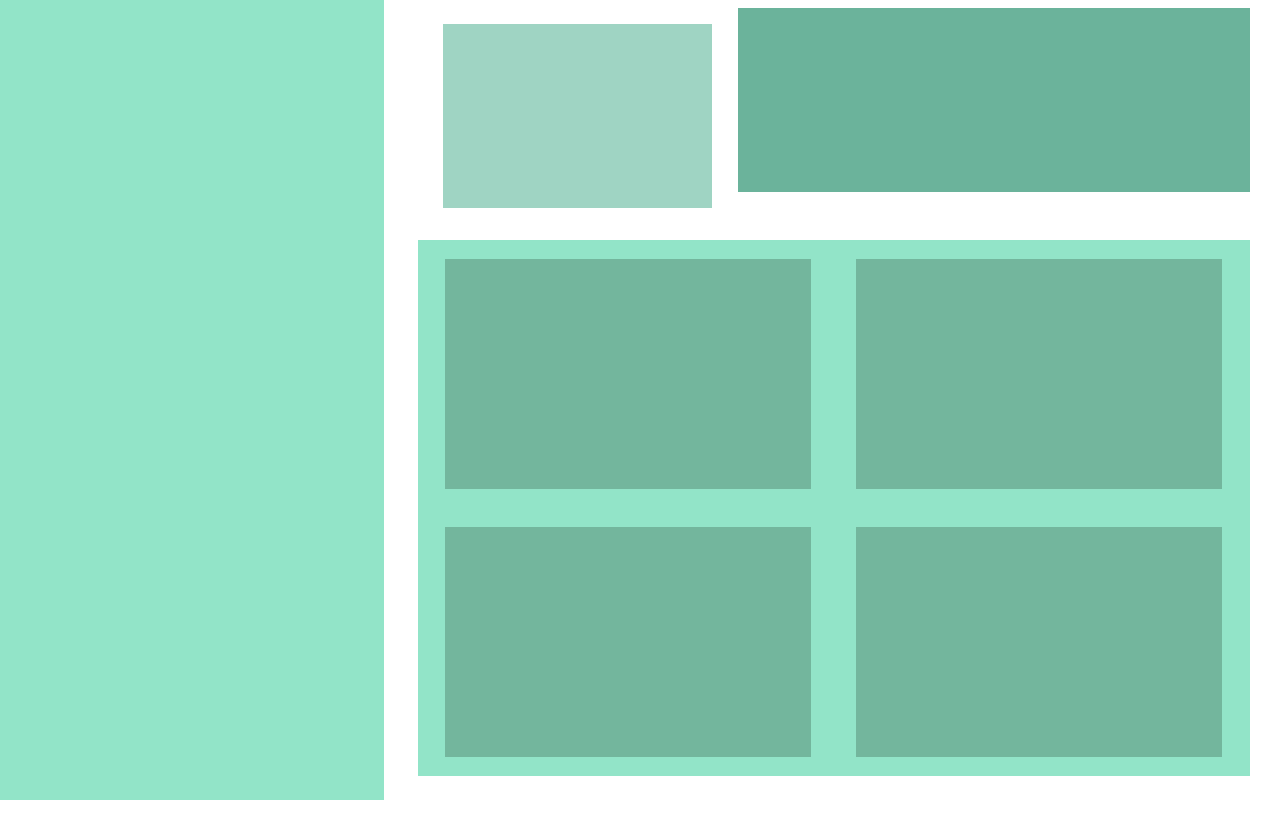
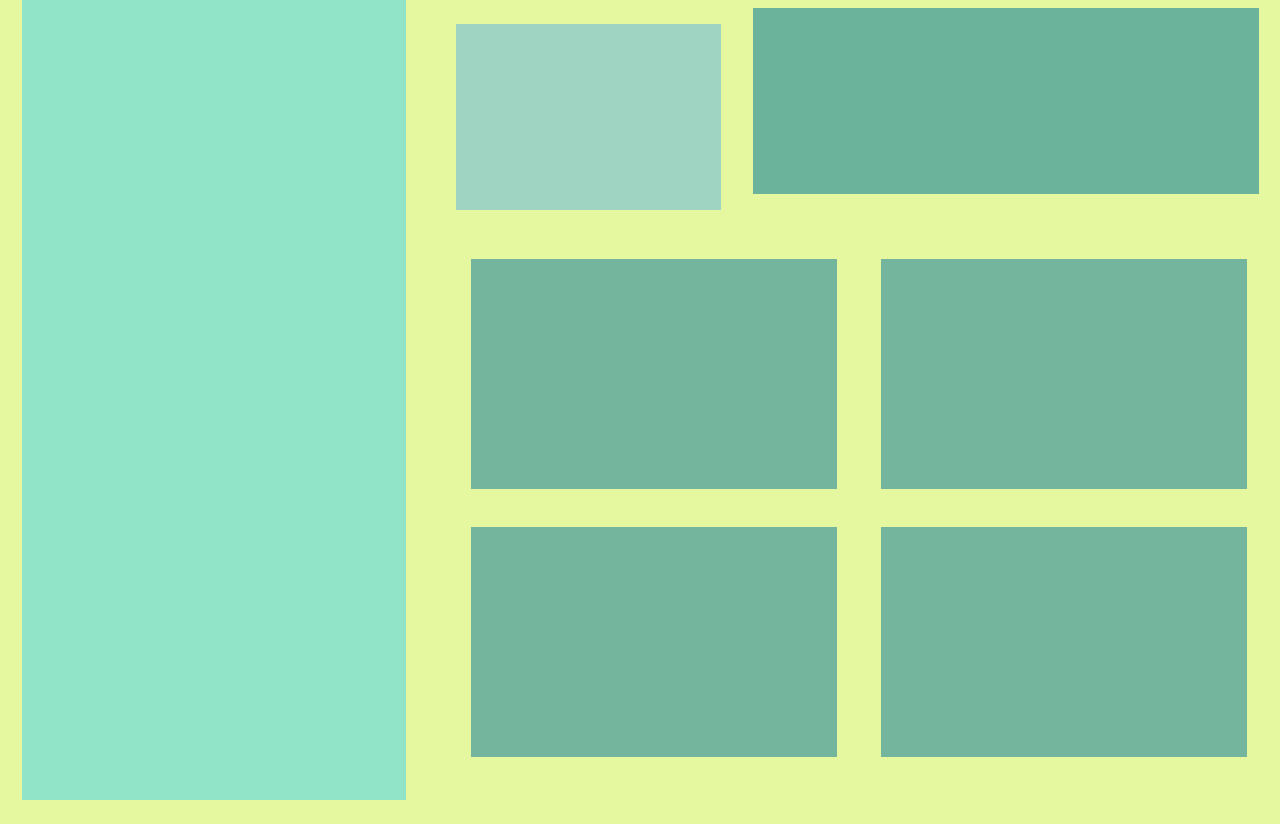
Before and after one commit to jazmyn-tea-maker/animation-art-portfolio, a plain HTML site: page index.html in a window 1280 px wide. Drawn offline with Linux system fonts and the light colour scheme.

Commit message:
Layout for phone and web made responsive

```diff
--- a/index.html
+++ b/index.html
@@ -7,14 +7,15 @@
     <title>Jasmine Allen's Portfolio</title>
 </head>
 <link rel='stylesheet' href='main.css' >
+<meta name="viewport" content="width=device-width,initial-scale=1"/>
 <style>
 
 </style>
 <body>
     <div id='container'>
         <div id='meAndCatDiv'></div>
+        <div id='nameTitle'></div>
         <div id='qualiList'></div>
-        <div id='nameTitle'></div>
         <div id='panelDiv'>
             <div id='div1'></div>
             <div id='div2'></div>
--- a/main.css
+++ b/main.css
@@ -1,5 +1,5 @@
 html {
-    overflow: hidden;
+    overflow: scroll;
 }
 
 #container {
@@ -12,7 +12,7 @@ html {
 
 #meAndCatDiv {
     top: -2%;
-    left: -2%;
+    left: -3%;
     height: 101vh;
     width: 30vw;
     position: relative;
@@ -40,7 +40,7 @@ html {
 }
 
 #panelDiv {
-    background-color: rgb(146, 228, 200);
+    /* background-color: rgb(146, 228, 200); */
     width: 65vw;
     height: 67vh;
     position: relative;
@@ -59,3 +59,164 @@ html {
     width: 44%;
     align-self: center;
 }
+
+/* Phone */
+@media (max-aspect-ratio: 78/100) {
+    body {
+        background-color: rgb(206, 176, 255);
+    }
+    #container {
+        display: flex;
+        flex-wrap: wrap;
+        flex-direction: column;
+        height: fit-content;
+        overflow-y: scroll;
+        row-gap: 2vh;
+    }
+    #meAndCatDiv {
+        display: none;
+    }
+    #nameTitle {
+        background-color: rgb(107, 179, 155);
+        width: 81vw;
+        height: 17vh;
+        position: relative;
+        margin: auto;
+        right: auto;
+    }
+    #qualiList {
+        background-color: rgb(159, 212, 195);
+        width: 53vw;
+        height: 15vh;
+        position: relative;
+        margin: auto;
+        right: auto;
+        left: auto;
+        top: auto;
+    }
+    #panelDiv {
+        /* background-color: rgb(146, 228, 200); */
+        width: 91vw;
+        height: auto;
+        position: relative;
+        margin: auto;
+        display: flex;
+        flex-flow: wrap column;
+        justify-content: space-evenly;
+    }
+    #panelDiv > div {
+        background-color: rgb(115, 182, 157);
+        margin: 2%;
+        height: 30vh;
+        width: 82vw;
+        align-self: center;
+    }
+
+}
+
+/* Weird Squish phase before Phone */
+@media (min-aspect-ratio: 78/100) {
+    body {
+        background-color: rgb(148, 255, 154);
+    }
+    #nameTitle {
+        background-color: rgb(107, 179, 155);
+        width: 47%;
+        height: 16%;
+        position: absolute;
+        margin: auto;
+        right: 12vw;
+    }
+    #qualiList {
+        background-color: rgb(159, 212, 195);
+        width: 37%;
+        height: 12%;
+        position: absolute;
+        margin: auto;
+        right: 17vw;
+        top: 18vh;
+    }
+}
+
+/* Web, normal aspect */
+@media (min-aspect-ratio: 91.2/100) {
+    body {
+        background-color: rgb(241, 141, 224);
+    }
+    html {
+        overflow: hidden;
+    }
+
+    #container {
+        display: grid;
+        height: 100vh;
+        width: 100vw;
+        position: relative;
+        grid-template-columns: repeat(3, 1fr);
+    }
+
+    #meAndCatDiv {
+        top: -2%;
+        left: -3%;
+        height: 101vh;
+        width: 30vw;
+        position: relative;
+        display: block;
+        background-color: rgb(146, 228, 200);
+    }
+
+    #qualiList {
+        background-color: rgb(159, 212, 195);
+        width: 21%;
+        height: 23%;
+        position: absolute;
+        margin: auto;
+        right: 45vw;
+        top: 2vh;
+    }
+
+    #nameTitle {
+        background-color: rgb(107, 179, 155);
+        width: 40%;
+        height: 23%;
+        position: absolute;
+        margin: auto;
+        right: 3vw;
+    }
+
+    #panelDiv {
+        /* background-color: rgb(146, 228, 200); */
+        width: 65vw;
+        height: 67vh;
+        position: relative;
+        margin: auto;
+        margin-left: 2vw;
+        margin-bottom: 5vh;
+        display: flex;
+        flex-wrap: wrap;
+        justify-content: space-evenly;
+    }
+
+    #panelDiv > div {
+        background-color: rgb(115, 182, 157);
+        margin: 2%;
+        height: 43%;
+        width: 44%;
+        align-self: center;
+    }
+}
+
+/* Web, large aspect */
+@media (min-aspect-ratio: 149.7/100) {
+    body {
+        background-color: rgb(229, 248, 160);
+    }
+    #container {
+        width: 100%;
+        height: 100%;
+        position: relative;
+        margin: auto;
+        margin-right: 2%;
+        margin-left: 2%;
+    }
+}
```
